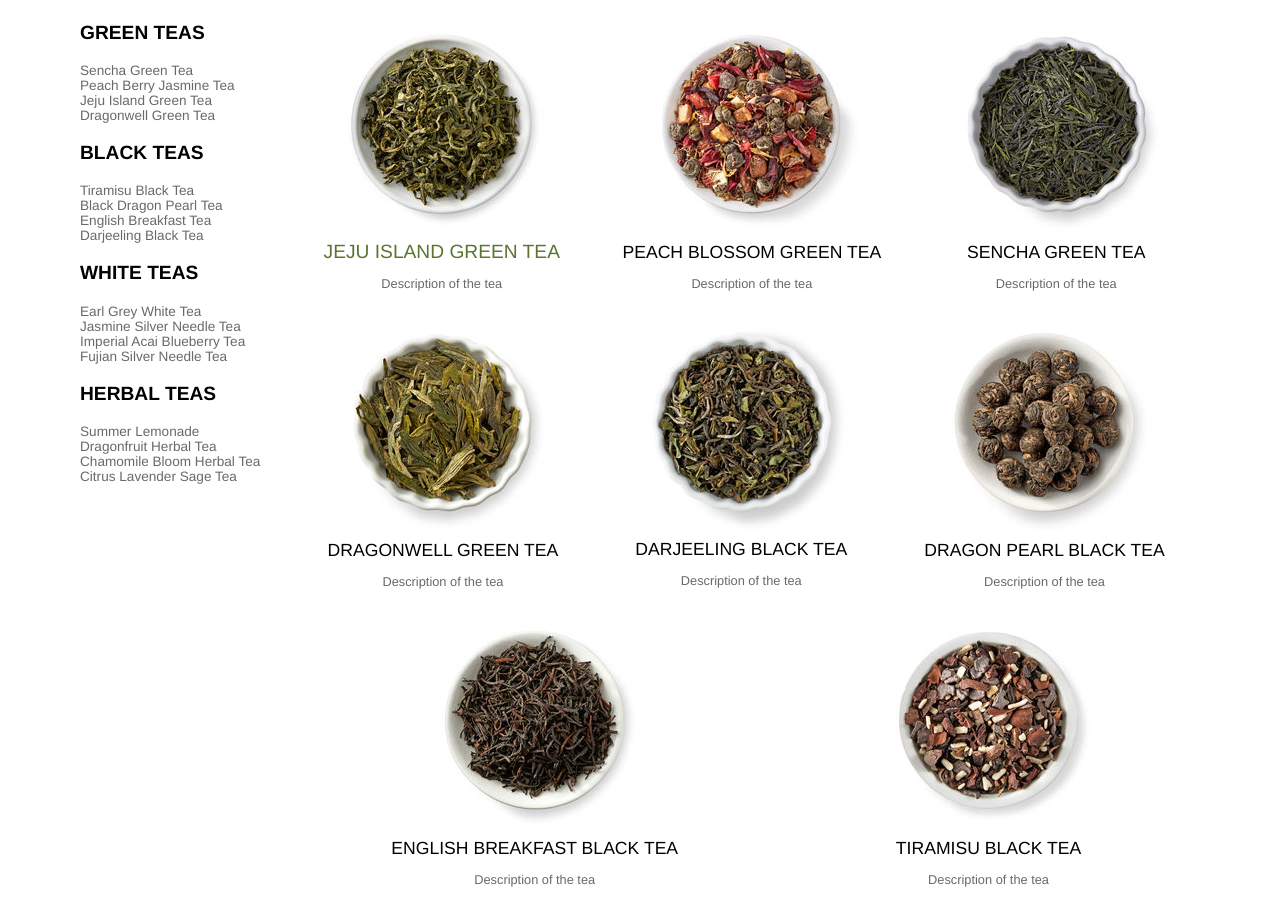
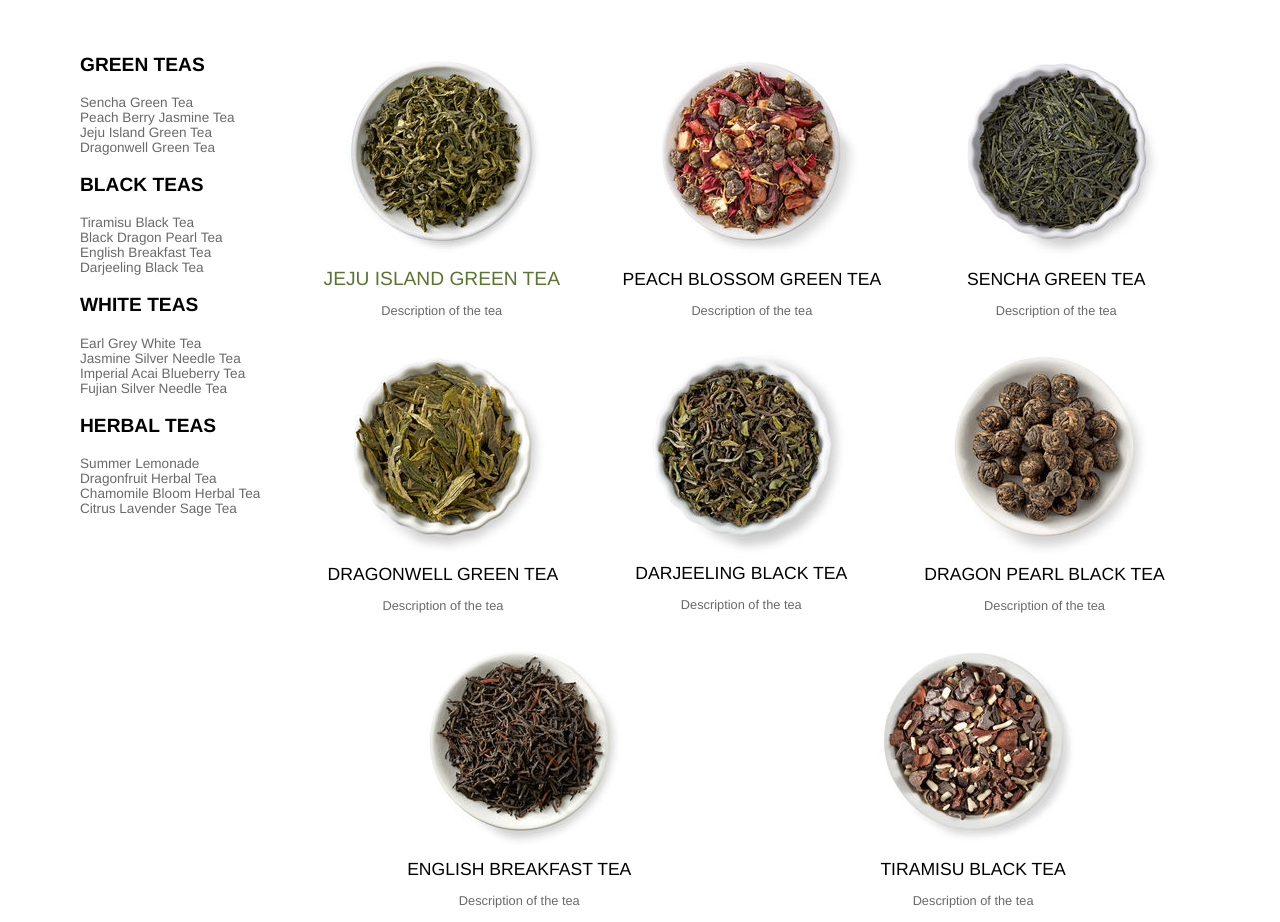
Before and after one commit to allisonchen7/tea_templates, a plain HTML site: page explore.html in a window 1280 px wide. Shown: the part 543-1465 px from the top of the page. Drawn offline with Linux system fonts and the light colour scheme; a web font is replaced by a local one.

Commit message:
small changes to explore page (fixing up merged files)

```diff
--- a/css/main.css
+++ b/css/main.css
@@ -151,6 +151,7 @@ a.nav-logo-item{
 .product-nav {
   margin-left: 5rem;
   margin-right: 2rem;
+  margin-top: 2rem;
   float: left;
 }
 
@@ -158,15 +159,16 @@ a.nav-logo-item{
   left: 0;
   right: 0;
   margin-right: 5rem;
+  margin-top: 2rem;
   flex-flow:;
 
 }
 
 .product-listing-item {
   display: inline-block;
-  padding: 0.25rem;
+  padding: 0.2rem;
   text-align: center;
-  margin: 0.2rem;
+  margin: 0.1rem;
 }
 
 .product-heading {
--- a/explore.html
+++ b/explore.html
@@ -72,7 +72,7 @@
 					</section>
 		              <section class="product-listing-item col2 box-item-product"
 		                 <a href="jeju.html"><img src="img/green_jeju.jpg" alt="Jeju Island Green Tea"></a>
-							<h4 class=""><a href="jeju.html">JEJU ISLAND GREEN TEA</a></h4>
+							<h4><a href="jeju.html" class="header">JEJU ISLAND GREEN TEA</a></h4>
 							<p class="description">Description of the tea</p>
 
 						</section>
@@ -104,8 +104,8 @@
 								<p class="description">Description of the tea</p>
 					</section>
 					<section class="product-listing-item col2 box-item-product">
-		                 <a href="#"><img src="img/black_english.jpg" alt="English Breakfast Black Tea"></a>
-		                 	<h4>ENGLISH BREAKFAST BLACK TEA</h4>
+		                 <a href="#"><img src="img/black_english.jpg" alt="English Breakfast Tea"></a>
+		                 	<h4>ENGLISH BREAKFAST TEA</h4>
 								<p class="description">Description of the tea</p>
 
 					</section>
```
